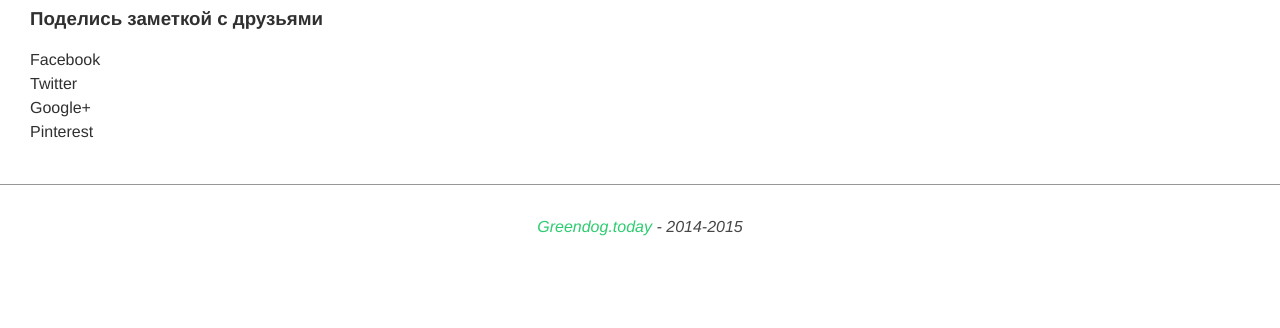
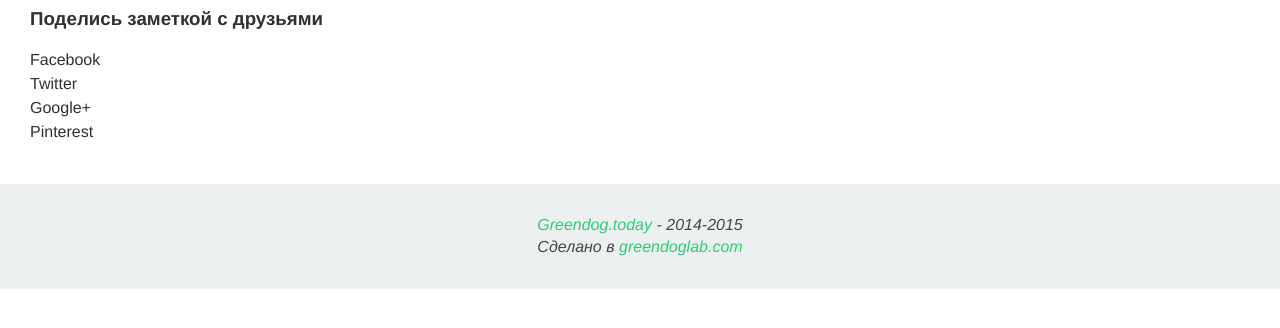
Before and after one commit to greendoglab/greendogtoday, a Django app: template src/templates/page.html in a window 1280 px wide. Shown: the part 120-448 px from the top of the page. Run offline with Django 3.2, Linux system fonts and the light colour scheme; the template is opened without the code that fills it, so the values that code supplies are empty; style sheets or scripts are compiled from the project's sources; parts of the project's set-up code (start-up, migrations or seed data) failed here and were passed over; some libraries are stand-ins or nearby versions.

Commit message:
FIX FOOTER CLASS! And restyle it.

```diff
--- a/src/assets/sass/blocks/footer.scss
+++ b/src/assets/sass/blocks/footer.scss
@@ -1,16 +1,15 @@
-footer {
+footer.site-footer {
     padding: 30px 0;
-    border-top: 1px solid #979797;
+    background-color: #ecf0f1;
     text-align: center;
-    .copy {
-        span {
+    .copy, .developers {
+        line-height: 1.4;
         font-style: italic;
-            font-size: rem(18);
+        font-size: rem(16);
         color: #474646;
         a {
             text-decoration: none;
             color: #2ECC71;
         } // a
-        } // span
-    } // copy
+    } // copy, developers
 } // footer
--- a/src/templates/base.html
+++ b/src/templates/base.html
@@ -100,11 +100,12 @@
 </div>
 <!-- /site-container -->
 
-<footer>
+<footer class="site-footer">
     <div class="copy">
-        <span>
-            <a href="">Greendog.today </a> - 2014-2015
-        </span>
+        <a href="">Greendog.today </a> - 2014-2015
+    </div>
+    <div class="developers">
+        Сделано в <a href="//greendoglab.com" target="blanc">greendoglab.com</a>
     </div>
 </footer>
 
```
Lines whose indentation alone changed are shown as unchanged.
